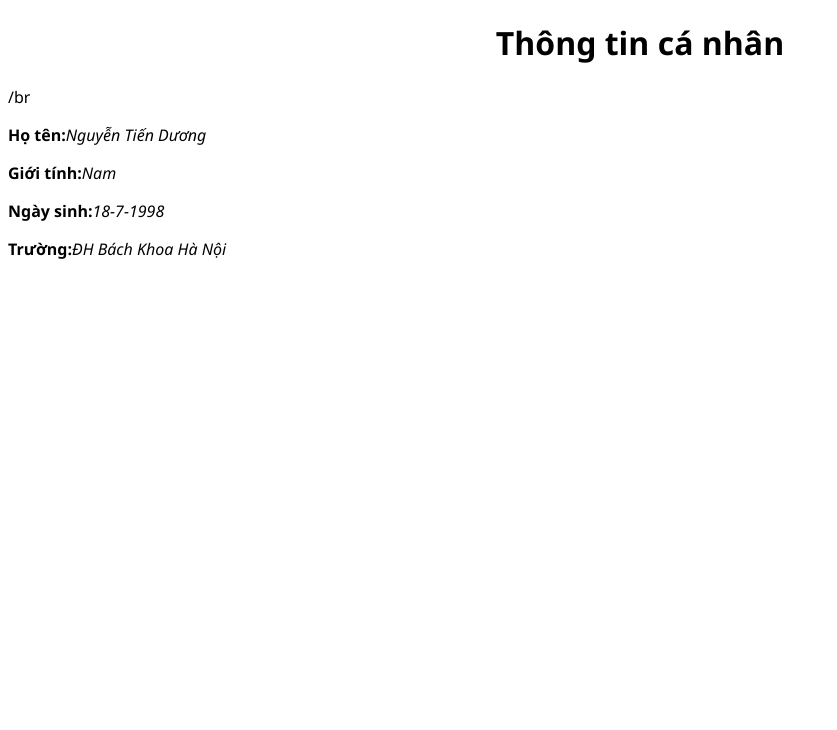
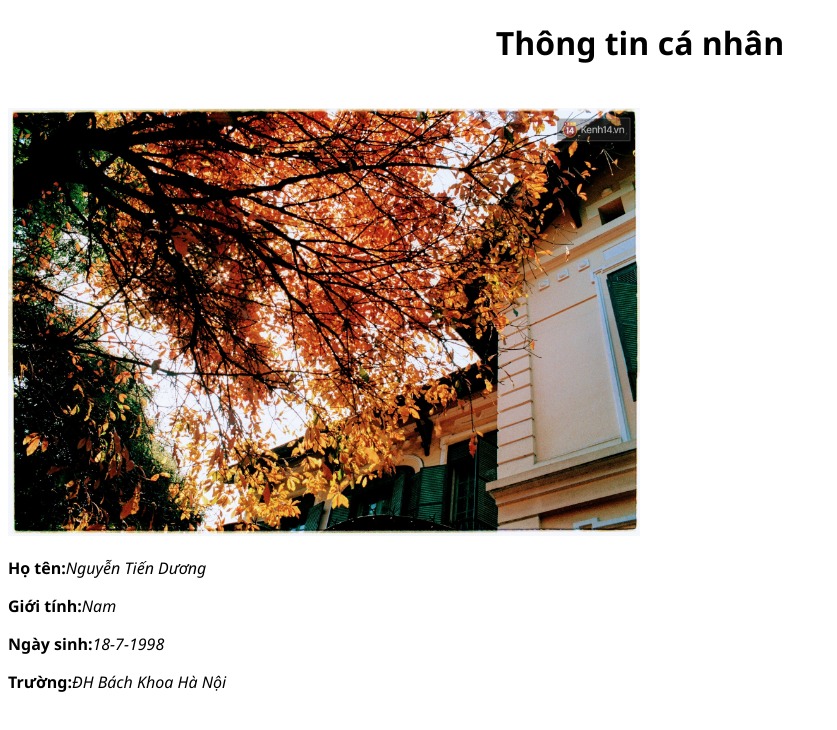
Before and after one commit to duongtieu101/duongtieu101.github.io, a plain HTML site: page index.html in a window 1280 px wide. Shown: the whole page, without its empty margins (0-837 px from the left). Drawn offline with Linux system fonts and the light colour scheme.

Commit message:
them anh

```diff
--- a/1.css
+++ b/1.css
@@ -4,3 +4,6 @@ body{
 #Tieude{
 	text-align: center;
 }
+img{
+	width: 50%;
+}
--- a/index.html
+++ b/index.html
@@ -7,7 +7,8 @@
 </head>
 <body>
 	<h1 id="Tieude">Thông tin cá nhân</h1>
-	/br
+	<br>
+	<img src="images/anh.jpg" alt="anh dep">
 	<div class="thongtin">
 		<p><b>Họ tên:</b><em>Nguyễn Tiến Dương</em></p>
 		<p><b>Giới tính:</b><em>Nam</em></p>
```
Also changed, not shown: images/anh.jpg (added).
